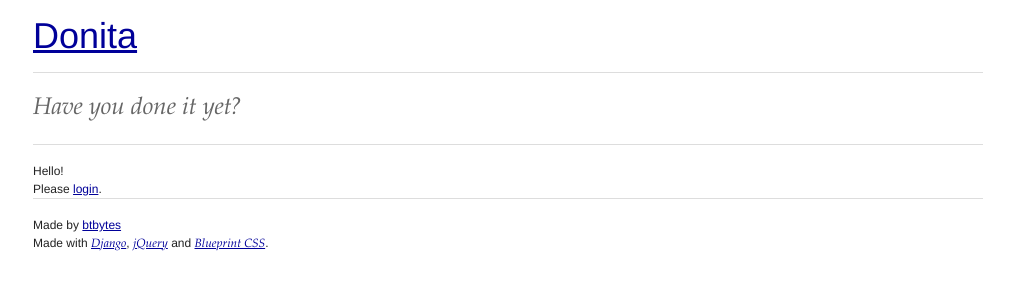
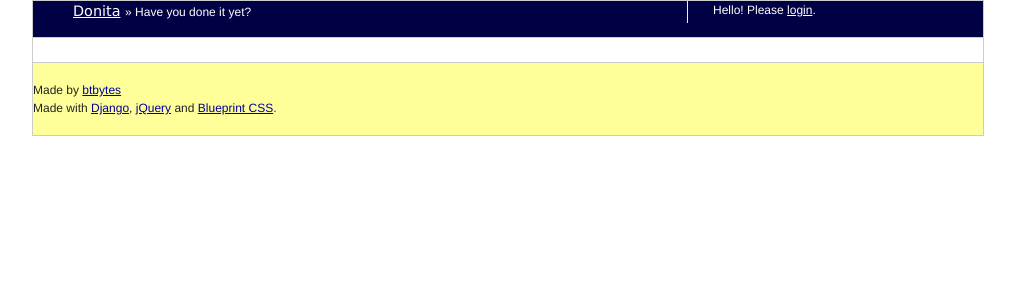
Before and after one commit to btbytes/donita, a Django app: template templates/base.html in a window 1280 px wide. Shown: the top 300 px of the page, without its empty margins (132-1147 px from the left). Run offline with Django 3.2, Linux system fonts and the light colour scheme; the template is opened without the code that fills it, so the values that code supplies are empty.

Commit message:
minor corrections

```diff
--- a/apps/tada/models.py
+++ b/apps/tada/models.py
@@ -1,5 +1,5 @@
 '''
-views.py
+models.py
 
 Copyright 2008, Pradeep Kishore Gowda <pradeep.gowda@gmail.com>
 All rights reserved.
--- a/apps/tada/views.py
+++ b/apps/tada/views.py
@@ -16,7 +16,7 @@ from django.template.loader import get_template
 @login_required
 def get_items(request):
     items = Todo.objects.filter(user__username__exact = request.user.username).order_by('-pub_date')
-    tmpl = get_template('todo_ahah.html')
+    tmpl = get_template('tada/todo_ahah.html')
     return HttpResponse(tmpl.render(Context({'items':items})))
 
 @login_required
--- /dev/null
+++ b/static/css/donita.css
@@ -0,0 +1,31 @@
+body{
+margin-top:0em;
+}
+div #header{
+    background-color:#004;
+    border-bottom: solid 1px #ccc;
+    color:#fff;
+    margin-bottom: 1em;
+}
+div#header a{
+    color:#fff;
+
+}
+#sitename{
+    font-family: verdana, sans-serif;
+    font-size:1.2em;
+}
+
+#wrapper{
+    border: solid 1px #ccc;
+}
+
+
+div#footer{
+    background-color:#ff9;
+    margin-top:1em;
+    border-top: solid 1px #ccc;
+}
+#copyright{
+    margin-left:1em;
+}
--- a/templates/base.html
+++ b/templates/base.html
@@ -11,9 +11,7 @@
     </title>
 	<link rel="stylesheet" href="/static/css/blueprint/screen.css" type="text/css" media="screen, projection">
 	<link rel="stylesheet" href="/static/css/blueprint/print.css" type="text/css" media="print">
-    <link rel="stylesheet" href="/static/css/blueprint/plugins/buttons/buttons.css" type="text/css" media="screen, projection">
-	<link rel="stylesheet" href="/static/css/blueprint/plugins/fancy-type/fancy-type.css" type="text/css" media="screen, projection">
-
+    <link rel="stylesheet" href="/static/css/donita.css" type="text/css" media="screen, projection">
 	<script type="text/javascript" src="/static/js/jquery.js"></script>
     <script type="text/javascript" src="/static/js/jquery.form.js"></script>
     {% block extrajs %} {% endblock %}
@@ -21,21 +19,15 @@
 </head>
 
 <body>
-	<div class="container">
-		<h1><a href="/">Donita</a></h1>
-		<hr>
-		  <h2 class="alt">Have you done it yet?</h2>
-		<hr>
-        <div id="tada" class="column span-15 prepend-1 colborder">
-        <div id="msg"></div>
-		{% block content %}
-        {% endblock %}
-        </div>
-		<div class="column span-7 last">
-        {% block sidebar%}
+<div id="wrapper" class="container" >
+    <div id="header" class="column span-24 ">
+        <span id="logo" class="column span-15 prepend-1 colborder">
+            <span id="sitename"><a href="/">Donita</a> </span>
+            &raquo; <span class="alt">Have you done it yet?</span>
+        </span>
+        <span id="nav" class="column span-7 last">
             <p>
                     Hello! {{user.username}}
-                <br>
                     {% if not user.is_authenticated %}
                         Please <a href="/accounts/login/">login</a>.
                     {% endif %}
@@ -43,17 +35,30 @@
                         <a href="/accounts/logout/">logout</a>.
                     {% endif %}
             </p>
-            <p>
-            </p>
+        </span><!-- nav -->
+    </div><!-- header -->
+
+    <div id="main" class="column span-15 prepend-1 colborder">
+        <div id="msg"></div>
+        {% block content %}
         {% endblock %}
     </div>
-		<hr>
+
+    <div id="sidebar" class="column span-7 last">
+        {% block sidebar%}
+          {% endblock %}
+    </div>
+
+    <div id="footer" class="column span-24 last">
+        <span id="copyright">
             <p>Made by <a href="http://www.btbytes.com/">btbytes</a><br>
             Made with
             <span class="alt"><a href="http://www.djangoproject.com">Django</a></span>,
             <span class="alt"><a href="http://www.jquery.com">jQuery</a></span> and
             <span class="alt"><a href="http://code.google.com/p/blueprintcss/">Blueprint CSS</a></span>.
             </p>
+        </span>
+    </div>
 </div>
 </body>
 </html>
--- a/templates/tada/todo.html
+++ b/templates/tada/todo.html
@@ -45,7 +45,7 @@ $(window).load(function () {
         <fieldset>
             <p><label for="action"></label>
               <input type="text" class="title" name="action" id="action" value="Remember the Milk">
-            <!-- br><input type="submit" value="Submit" --></p>
+            <br><input type="submit" value="Submit"></p>
         </fieldset>
     </form>
     <div id="items"><!-- here be items --></div>
```
Also changed, not shown: donita.db. Lines whose indentation alone changed are shown as unchanged.
